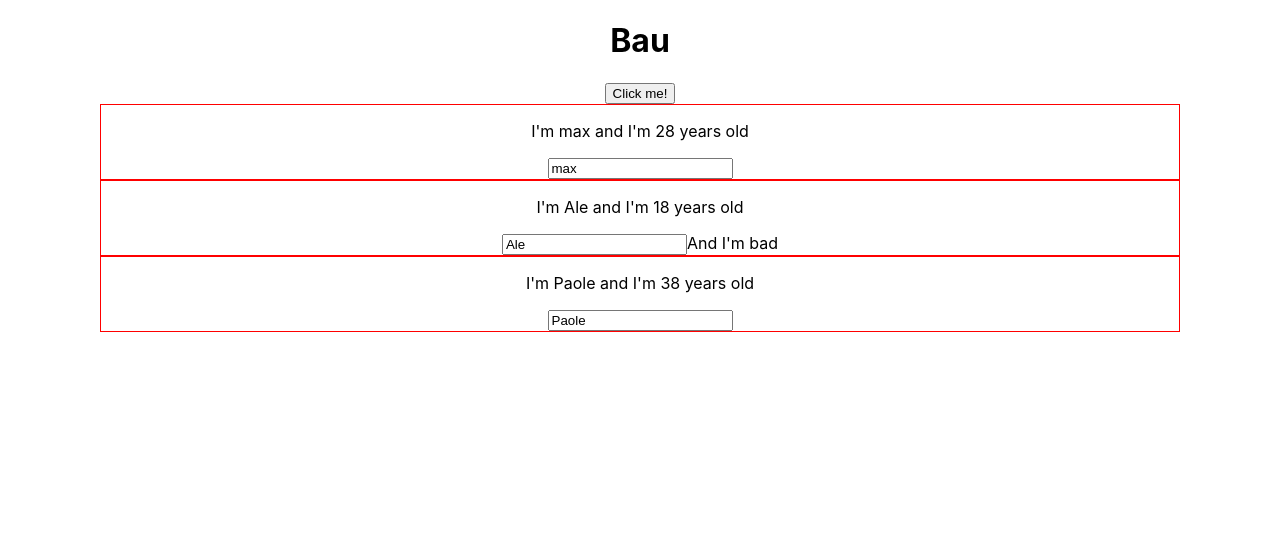
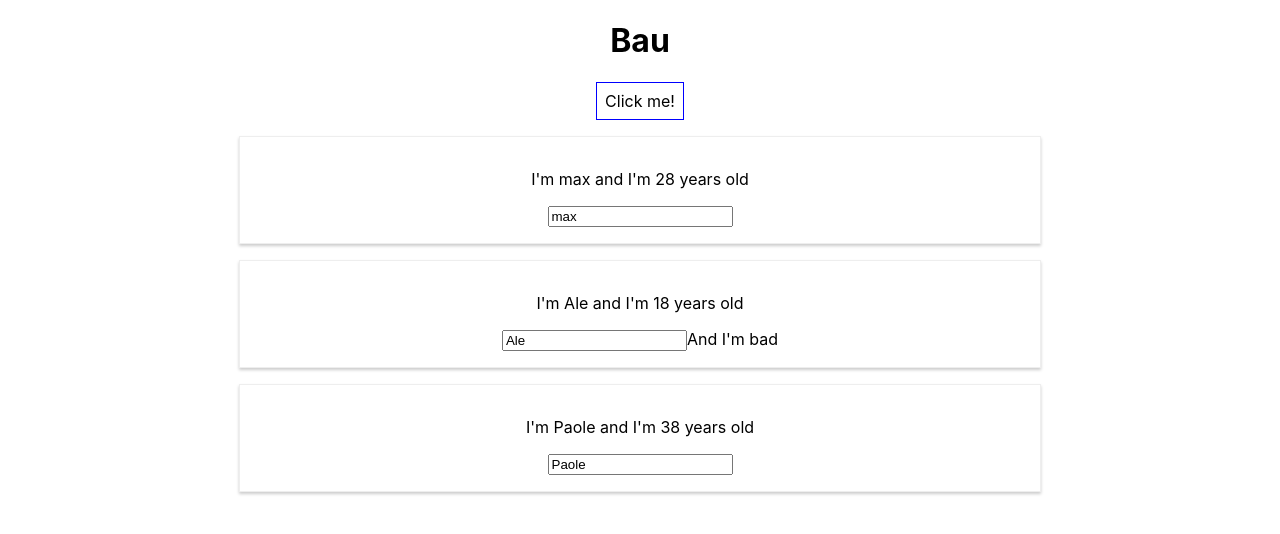
Before and after one commit to lucabit73/react-tutorial, a React (Create React App) app: page / in a window 1280 px wide. Shown: the top 534 px of the page. Built offline with nearby package versions, Linux system fonts and the light colour scheme.

Commit message:
two way o styling elements

```diff
--- a/src/App.css
+++ b/src/App.css
@@ -1,9 +1,3 @@
 .App {
   text-align: center;
 }
-
-.person {
-  border: 1px solid red;
-  margin-left: 100px;
-  margin-right: 100px;
-}
--- a/src/App.js
+++ b/src/App.js
@@ -30,10 +30,20 @@ class App extends Component {
   }
 
   render() {
+    const style = {
+      backgroundColor: 'white',
+      font: 'inherit',
+      border: '1px solid blue',
+      padding: '8px',
+      cursor: 'pointer'
+    }
+
     return (
       <div className="App">
         <h1>Bau</h1>
-        <button onClick={() => this.switchnameHandler('Maxim')}>Click me!</button>
+        <button
+          style={style}
+          onClick={() => this.switchnameHandler('Maxim')}>Click me!</button>
         <Person
           name={this.state.person[0].name}
           age={this.state.person[0].age}/>
--- /dev/null
+++ b/src/Person/Person.css
@@ -0,0 +1,8 @@
+.Person{
+    width: 60%;
+    margin: 16px auto;
+    border: 1px solid #eee;
+    box-shadow: 0 2px 3px #ccc;
+    padding: 16px;
+    text-align: center;
+}
--- a/src/Person/Person.js
+++ b/src/Person/Person.js
@@ -1,8 +1,9 @@
 import React from 'react';
+import './Person.css';
 
 const person = (props) => {
     return (
-        <div className="person">
+        <div className="Person">
             <p onClick={props.click}>I'm {props.name} and I'm {props.age} years old</p>
             <input type="text" onChange={props.changed} value={props.name}></input>
             {props.children}
```
